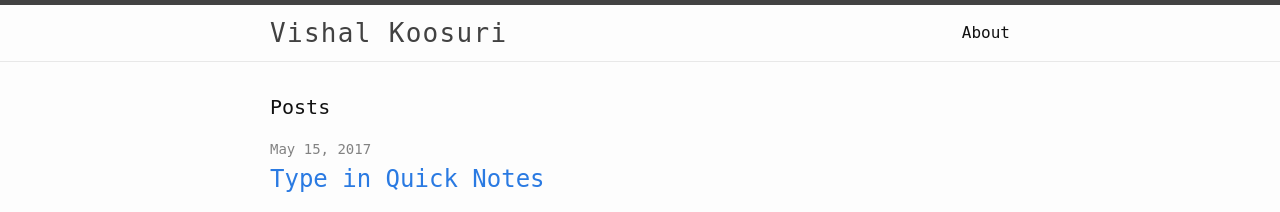
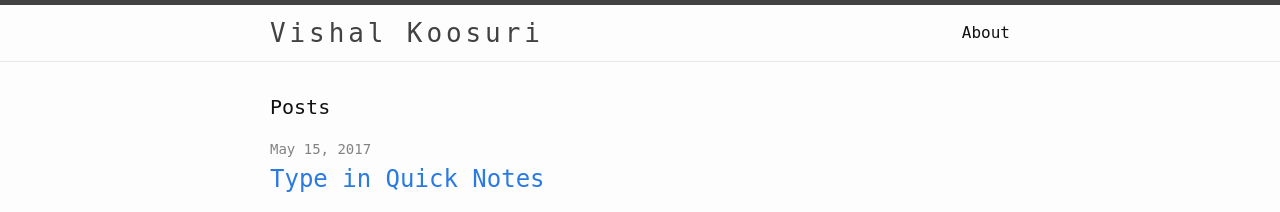
Before and after one commit to dainvinc/dainvinc.github.io, a Jekyll site: the page built from index.html, in a window 1280 px wide. Shown: the top 212 px of the page. Built offline with Jekyll 4.4.1, drawn with Linux system fonts in a browser that asks for light colours; nearby versions of some CDN libraries.

Commit message:
Updated the letter spacing property

```diff
--- a/css/custom.css
+++ b/css/custom.css
@@ -24,7 +24,7 @@
     border-right: .15em solid orange;
     white-space: nowrap;
     margin: 0 auto;
-    letter-spacing: 0.05em;
+    letter-spacing: 0.15em;
     animation:
         typing 2s steps(40, end),
         blink-caret .75s step-end infinite
```
